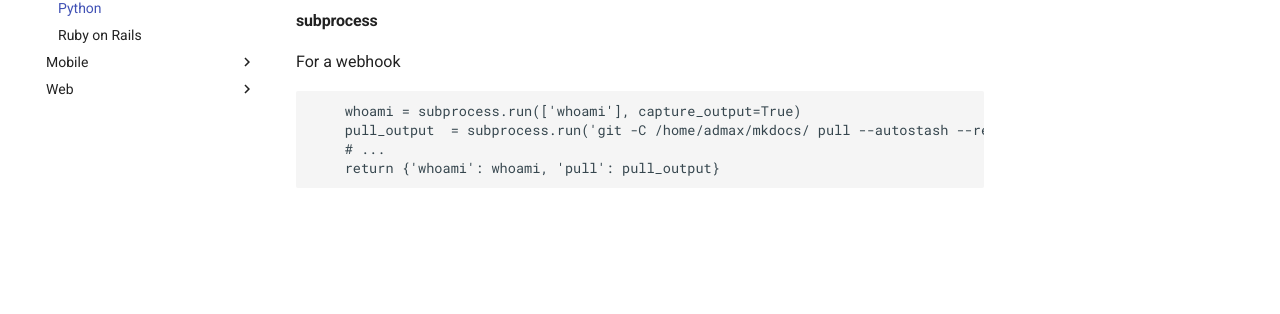
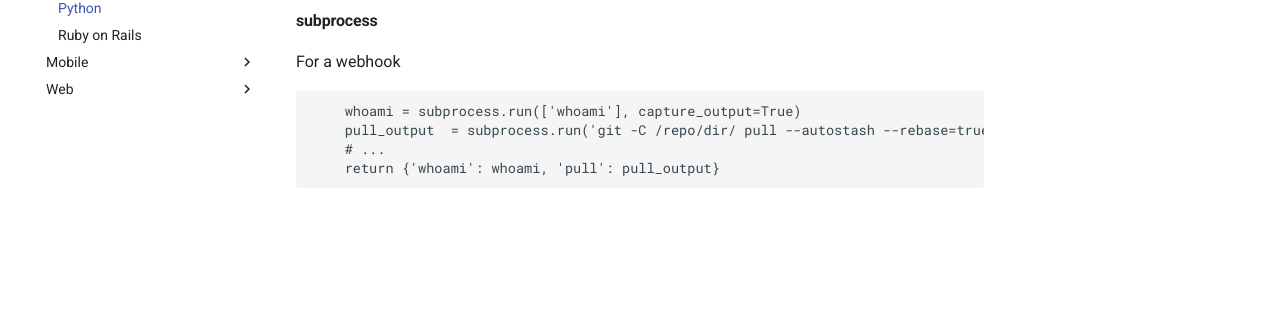
Before and after one commit to scriptmaster/docs.msheriff.com, an MkDocs documentation site: the page built from docs/fullstack-web/python.md, in a window 1280 px wide. Shown: the part 426-740 px from the top of the page. Built offline with MkDocs 1.6.1 and Material for MkDocs 9.7.7, drawn with Linux system fonts in a browser that asks for light colours.

Commit message:
To /repo/dir/

````diff
--- a/docs/fullstack-web/python.md
+++ b/docs/fullstack-web/python.md
@@ -20,7 +20,7 @@ def read_root():
 For a webhook
 ```
     whoami = subprocess.run(['whoami'], capture_output=True)
-    pull_output  = subprocess.run('git -C /home/admax/mkdocs/ pull --autostash --rebase=true'.split(), capture_output=True)
+    pull_output  = subprocess.run('git -C /repo/dir/ pull --autostash --rebase=true'.split(), capture_output=True)
     # ...
     return {'whoami': whoami, 'pull': pull_output}
 ```
````
